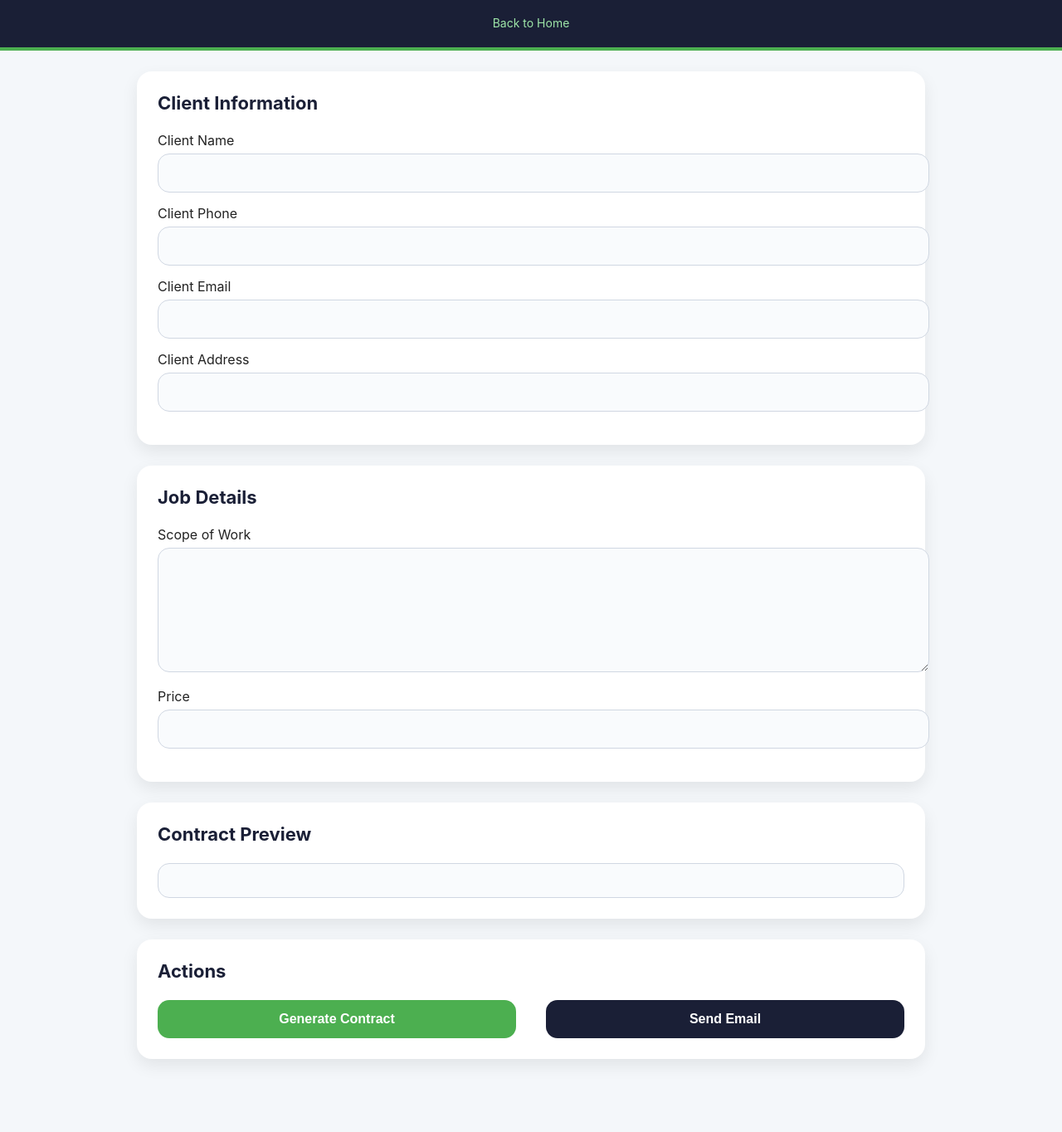
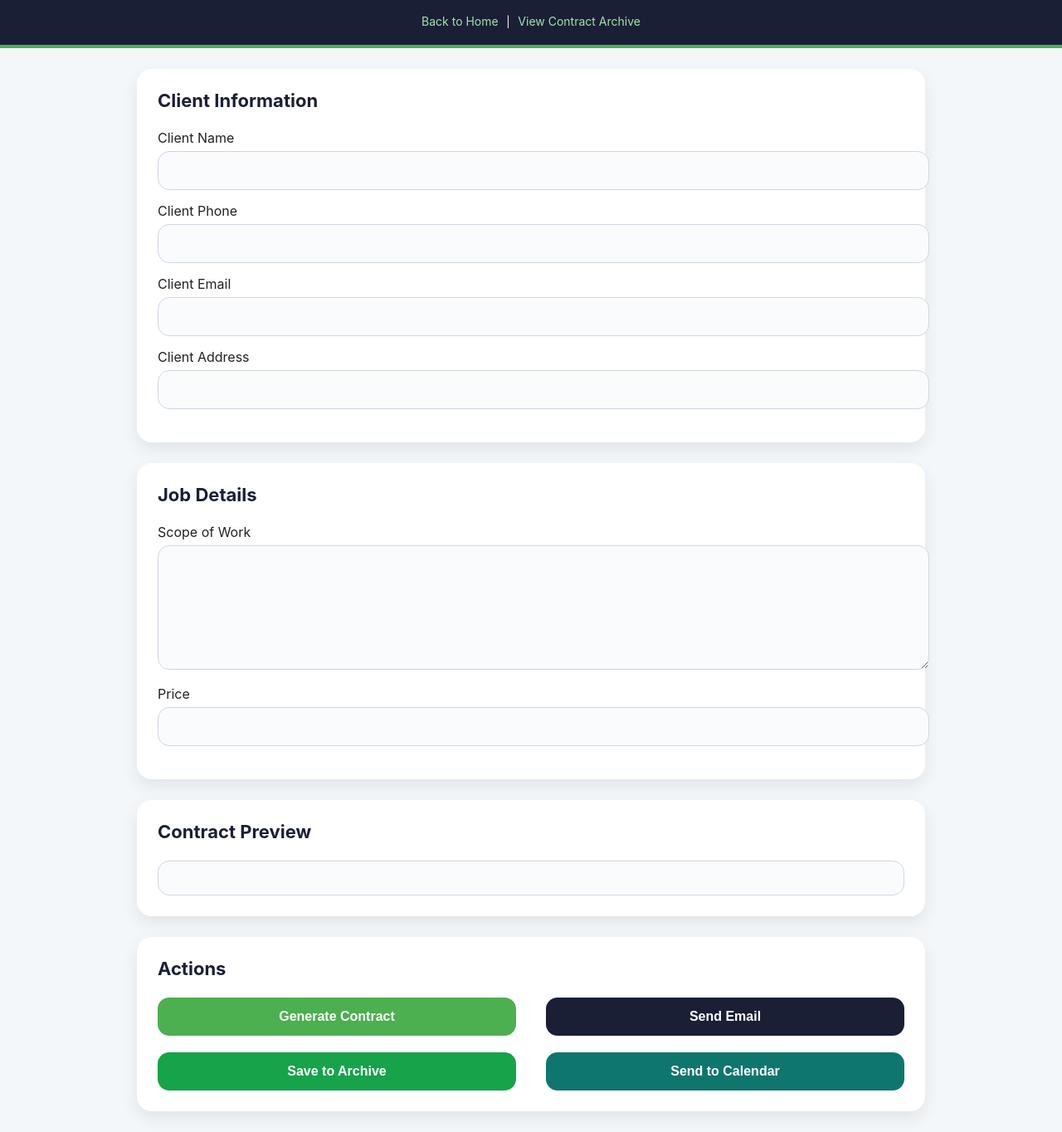
Before and after one commit to boardwalkclay1/real_tree_guy, a plain HTML site: page modules/contracts/contracts.html in a window 1280 px wide. Shown: the part 72-1436 px from the top of the page at 83% size. Before the commit the page ends 1373 px from the top, so only its background shows below. Drawn offline with Linux system fonts and the light colour scheme.

Commit message:
Update contracts.html

```diff
--- a/modules/contracts/contracts.html
+++ b/modules/contracts/contracts.html
@@ -44,7 +44,7 @@
       color: #1a1f36;
     }
 
-    textarea, input, select {
+    textarea, input {
       width: 100%;
       border-radius: 14px;
       border: 1px solid #d0d7e2;
@@ -57,7 +57,7 @@
       margin-bottom: 15px;
     }
 
-    textarea:focus, input:focus, select:focus {
+    textarea:focus, input:focus {
       border-color: #4caf50;
       background: #ffffff;
       box-shadow: 0 0 0 3px rgba(76,175,80,0.15);
@@ -76,12 +76,15 @@
 
     #fill { background: #4caf50; color: white; }
     #send { background: #1a1f36; color: white; }
+    #save { background: #16a34a; color: white; }
+    #calendar { background: #0f766e; color: white; }
 
     .btn-row {
       display: flex;
       justify-content: space-between;
       gap: 10px;
       margin-top: 20px;
+      flex-wrap: wrap;
     }
 
     #previewBox {
@@ -94,13 +97,27 @@
       font-size: 15px;
       line-height: 1.5;
     }
+
+    .top-links {
+      margin-top: 8px;
+      font-size: 13px;
+    }
+
+    .top-links a {
+      color: #9ee6a8;
+      margin: 0 6px;
+      text-decoration: none;
+    }
   </style>
 </head>
 
 <body>
   <header>
     <h2>Contracts</h2>
-    <a href="../../index.html">Back to Home</a>
+    <div class="top-links">
+      <a href="../../index.html">Back to Home</a> |
+      <a href="contracts-list.html">View Contract Archive</a>
+    </div>
   </header>
 
   <section class="card">
@@ -140,6 +157,10 @@
       <button id="fill">Generate Contract</button>
       <button id="send">Send Email</button>
     </div>
+    <div class="btn-row">
+      <button id="save">Save to Archive</button>
+      <button id="calendar">Send to Calendar</button>
+    </div>
   </section>
 
   <script src="contracts.js"></script>
```
